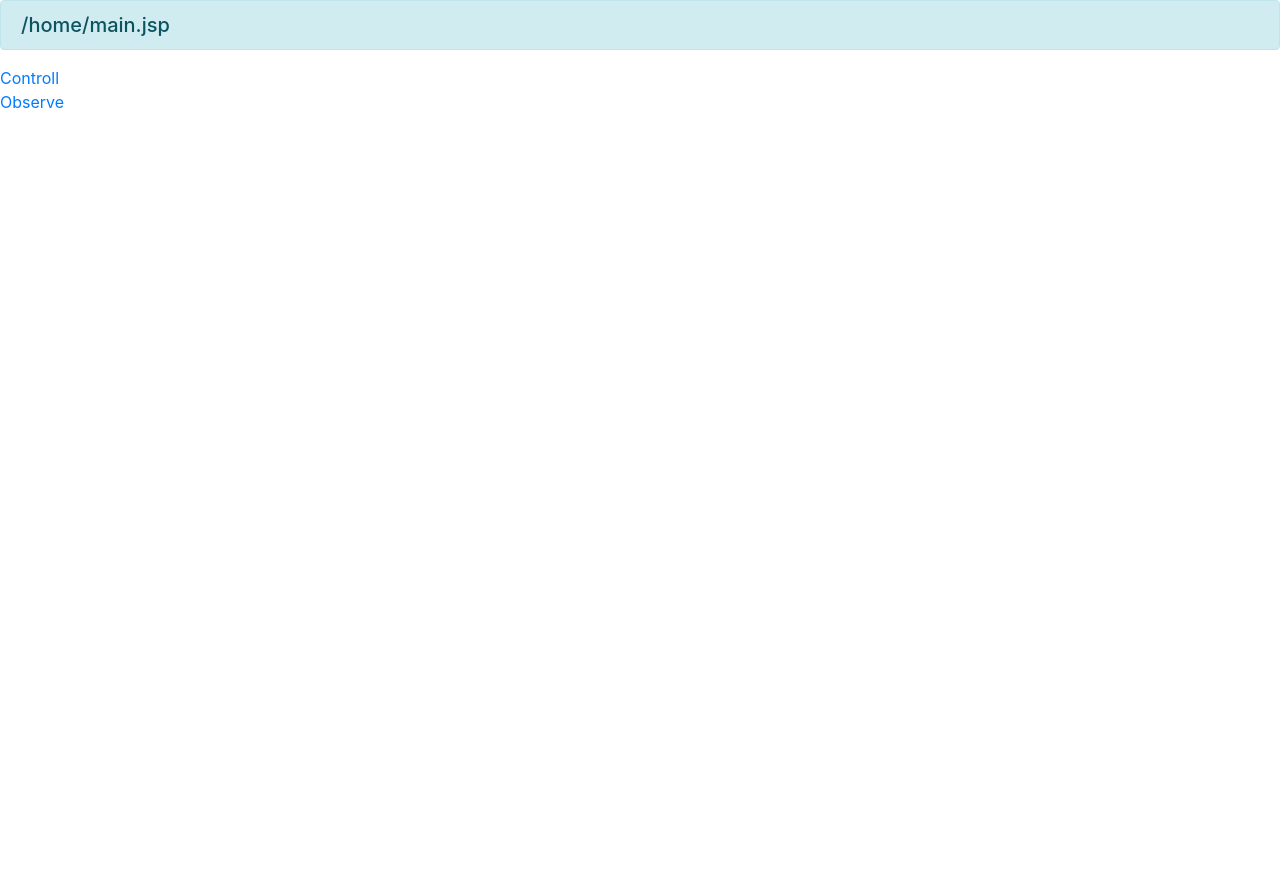
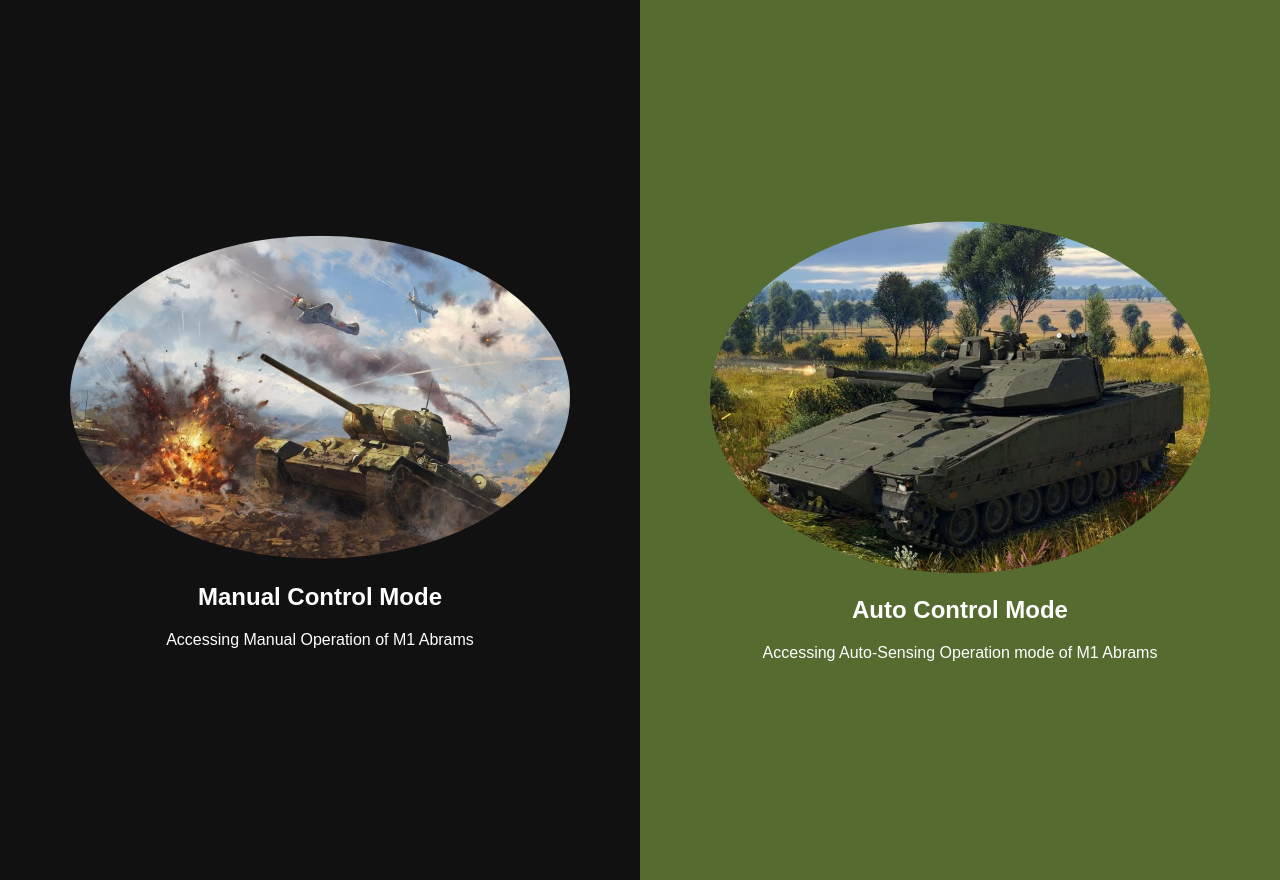
Before and after one commit to youwantsy/IoT_Project, a Java web app: page /home/main.do in a window 1280 px wide. Run offline with Spring Boot 4, a stand-in JSP engine, Linux system fonts and the light colour scheme; the project's own start-up code is not run, and a stand-in starts its controllers and pages.

Commit message:
commit 14:47pm (main page + manual & auto control mode)

```diff
--- a/src/main/java/com/mycompany/project/controller/HomeController.java
+++ b/src/main/java/com/mycompany/project/controller/HomeController.java
@@ -11,33 +11,18 @@
 	private static final Logger LOGGER = LoggerFactory.getLogger(HomeController.class);
 
 	@RequestMapping("/main.do")
-	public String main(String Ledvalue) throws Exception
-	{
+	public String main(String Ledvalue) throws Exception{
 		LOGGER.info("실행");
 		return "home/main";
 	}
 
-	@RequestMapping("/iotProject.do")
-	public String iotProject(){
+	@RequestMapping("/ManualControl.do")
+	public String manual(){
 		LOGGER.info("실행");
-		return "home/iotProject";
+		return "home/ManualControl";
 	}
-
-	@RequestMapping("/distanceView.do")
-	public String distanceView(){
-		LOGGER.info("실행");
-		return "home/distanceView";
-	}
-	@RequestMapping("/ultraGraph.do")
-	public String ultra() {
-		return "home/ultraGraph";
-	}
-	@RequestMapping("/temperatureGraph.do")
-	public String temperature() {
-		return "home/temperatureGraph";
-	}
-	@RequestMapping("/gasGraph.do")
-	public String gas() {
-		return "home/gasGraph";
+	@RequestMapping("/AutoControl.do")
+	public String auto() {
+		return "home/AutoControl";
 	}
 }
--- a/src/main/webapp/WEB-INF/jsp/home/main.jsp
+++ b/src/main/webapp/WEB-INF/jsp/home/main.jsp
@@ -1,26 +1,71 @@
-<%@ page contentType="text/html; charset=UTF-8"%>
-<%@ taglib prefix="c" uri="http://java.sun.com/jsp/jstl/core"%>
-<%@ taglib prefix="fmt" uri="http://java.sun.com/jsp/jstl/fmt"%>
-<%@ taglib prefix="form" uri="http://www.springframework.org/tags/form" %>
-<%@ taglib prefix = "spring" uri = "http://www.springframework.org/tags" %>
 <!DOCTYPE html>
 <html>
 	<head>
-		<meta charset="UTF-8">
-		<title>Insert title here</title>
-		<link rel="stylesheet" href="${pageContext.request.contextPath}/resource/bootstrap/css/bootstrap.min.css">
-		<script src="${pageContext.request.contextPath}/resource/jquery/jquery.min.js"></script>
-		<script src="${pageContext.request.contextPath}/resource/popper/popper.min.js"></script>
-		<script src="${pageContext.request.contextPath}/resource/bootstrap/js/bootstrap.min.js"></script>
-		<link rel="stylesheet" href="${pageContext.request.contextPath}/resource/jquery-ui/jquery-ui.min.css">
-		<script src="${pageContext.request.contextPath}/resource/jquery-ui/jquery-ui.min.js"></script>
+	<meta name="viewport" content="width=device-width, initial-scale=1">
 
+		<style>
+			body {
+			  font-family: Arial;
+			  color: white;
+			}
 
+			.split {
+			  height: 100%;
+			  width: 50%;
+			  position: fixed;
+			  z-index: 1;
+			  top: 0;
+			  overflow-x: hidden;
+			  padding-top: 20px;
+			}
+
+			.left {
+			  left: 0;
+			  background-color: #111;
+			}
+
+			.right {
+			  right: 0;
+			  background-color: darkolivegreen;
+			}
+
+			.centered {
+			  position: absolute;
+			  top: 50%;
+			  left: 50%;
+			  transform: translate(-50%, -50%);
+			  text-align: center;
+			}
+
+			.centered img {
+			  width: 500px;
+			  border-radius: 70%;
+			}
+		</style>
 	</head>
 	<body>
-		<h5 class="alert alert-info">/home/main.jsp</h5>
+		<div class="split left">
+		  <div class="centered">
+		   	<a href="ManualControl.do">
+			   <img src="${pageContext.request.contextPath}/resource/img/tank2.jpg">
+			</a>
 
-			<div><a href="iotProject.do">Controll</a></div>
-			<div><a href="ultraGraph.do">Observe</a></div>
+		    <h2>Manual Control Mode</h2>
+		    <p>Accessing Manual Operation of M1 Abrams</p>
+		  </div>
+		</div>
+
+		<div class="split right">
+		  <div class="centered">
+
+		  	<a href="AutoControl.do">
+			   <img src="${pageContext.request.contextPath}/resource/img/tank1.jpg">
+			</a>
+
+		    <h2>Auto Control Mode</h2>
+		    <p>Accessing Auto-Sensing Operation mode of M1 Abrams</p>
+
+		  </div>
+		</div>
 	</body>
 </html>
```
Also changed, not shown: src/main/webapp/WEB-INF/jsp/home/AutoControl.jsp (renamed from src/main/webapp/WEB-INF/jsp/home/ultraGraph.jsp, +44 -36 lines), src/main/webapp/WEB-INF/jsp/home/ManualControl.jsp (renamed from src/main/webapp/WEB-INF/jsp/home/iotProject.jsp, +29 -9 lines), src/main/webapp/resource/img/tank1.jpg (added), src/main/webapp/resource/img/tank2.jpg (added).
